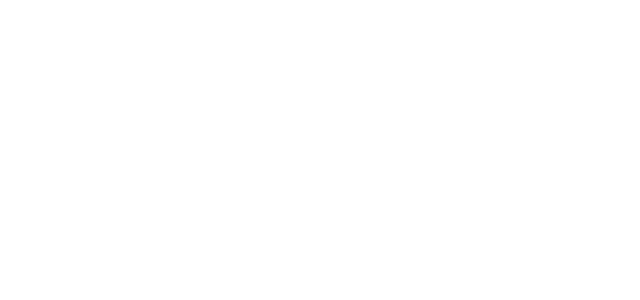
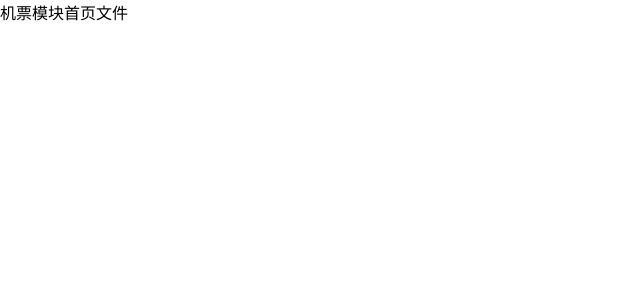
Before and after one commit to Emilyhhhhh/xianyu, a Nuxt app: page /air in a window 1280 px wide. Before the commit this address had no page. Shown: the top 300 px of the page, without its empty margins (0-640 px from the left). Built offline with nearby package versions, Linux system fonts and the light colour scheme.

Commit message:
新建其他文件

```diff
--- /dev/null
+++ b/pages/air/index.vue
@@ -0,0 +1,13 @@
+<template>
+  <div class="index" title="机票模块首页文件">机票模块首页文件</div>
+</template>
+
+<script>
+export default {
+
+}
+</script>
+
+<style>
+
+</style>
--- /dev/null
+++ b/pages/hotel/index.vue
@@ -0,0 +1,13 @@
+<template>
+  <div class="index" title="机票模块首页文件">机票模块首页文件</div>
+</template>
+
+<script>
+export default {
+
+}
+</script>
+
+<style>
+
+</style>
--- /dev/null
+++ b/pages/post/index.vue
@@ -0,0 +1,13 @@
+<template>
+  <div class="index" title="旅游攻略模块首页文件">旅游攻略模块首页文件</div>
+</template>
+
+<script>
+export default {
+
+}
+</script>
+
+<style>
+
+</style>
--- /dev/null
+++ b/pages/user/login.vue
@@ -0,0 +1,13 @@
+<template>
+  <div class="index" title="用户登录注册页面">用户登录注册页面</div>
+</template>
+
+<script>
+export default {
+
+}
+</script>
+
+<style>
+
+</style>
```
Also changed, not shown: pages/README.md.
